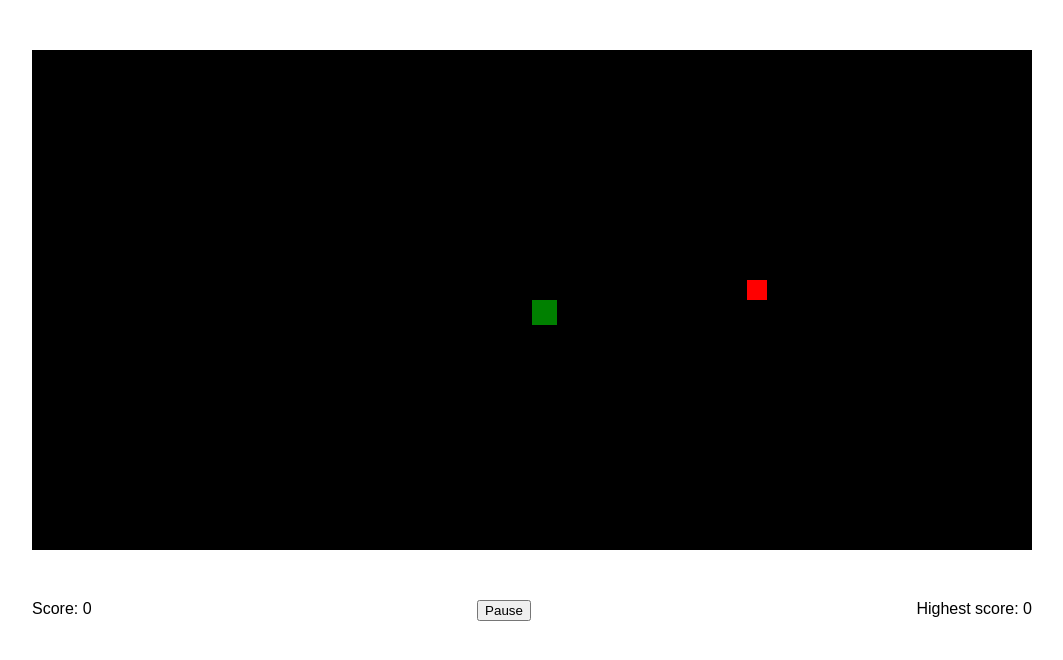
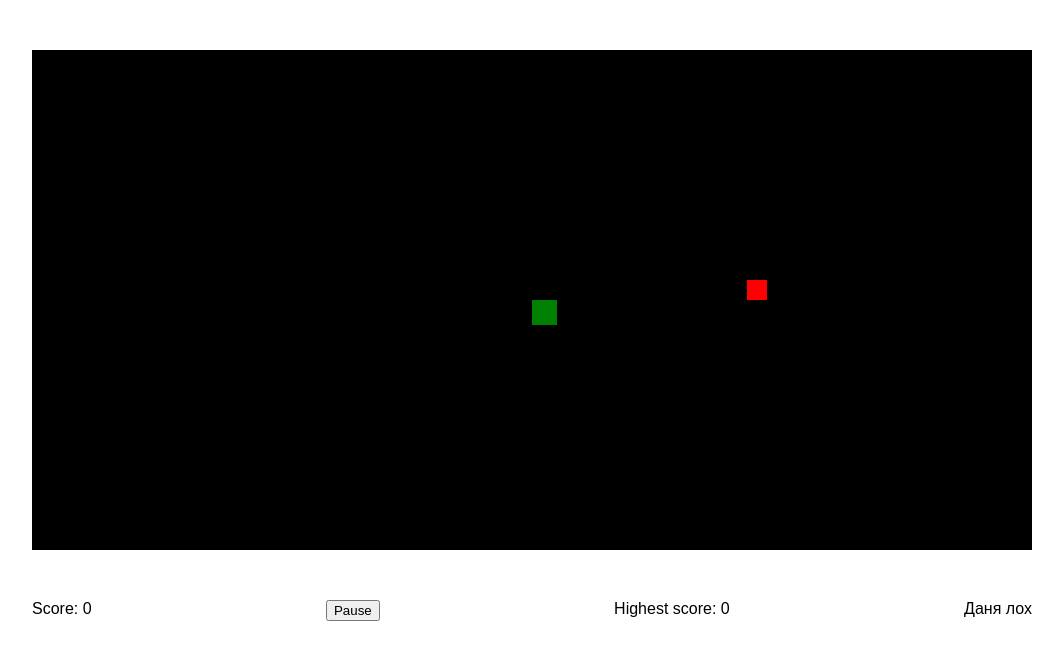
Before and after one commit to TalBaleX/snake, a plain HTML site: page index.html in a window 1280 px wide. Shown: the whole page, without its empty margins (108-1171 px from the left). Drawn offline with Linux system fonts and the light colour scheme.

Commit message:
Update index.html

```diff
--- a/index.html
+++ b/index.html
@@ -28,6 +28,7 @@
         <div id="score">Score</div>
         <div id="pause"><button onclick="pause()">Pause</button></div>
         <div id="highest-score">Highest score</div>
+        Даня лох
     </div>
     <script src="script.js"></script>
 </body>
```
